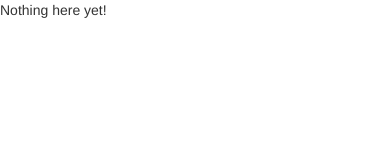
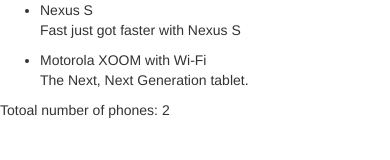
Before and after one commit to thomasbabuj/aangularjs-tut, a website: page app/index.html in a window 390 px wide. Drawn offline with nearby package versions, Linux system fonts and the light colour scheme.

Commit message:
Added some basic information about two cell phones to HTML page

```diff
--- a/app/index.html
+++ b/app/index.html
@@ -10,6 +10,21 @@
 
 </head>
 <body>
-    <p>Nothing here {{ 'yet' + '!' }}
+    <ul>
+      <li>
+        <span>Nexus S</span>
+        <p>
+          Fast just got faster with Nexus S
+        </p>
+      </li>
+      <li>
+        <span>Motorola XOOM with Wi-Fi</span>
+        <p>
+          The Next, Next Generation tablet.
+        </p>
+      </li>
+    </ul>
+
+    <p>Totoal number of phones: 2</p>
 </body>
 </html>
```
